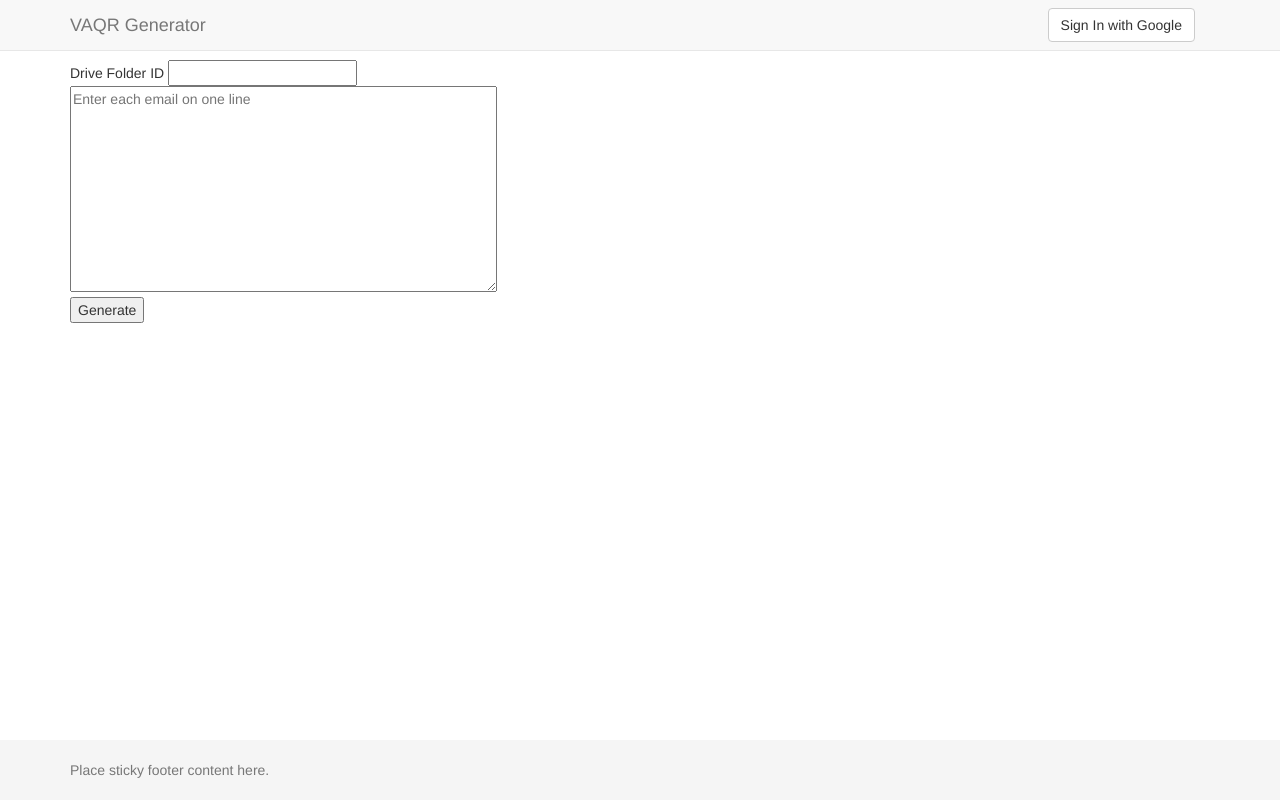
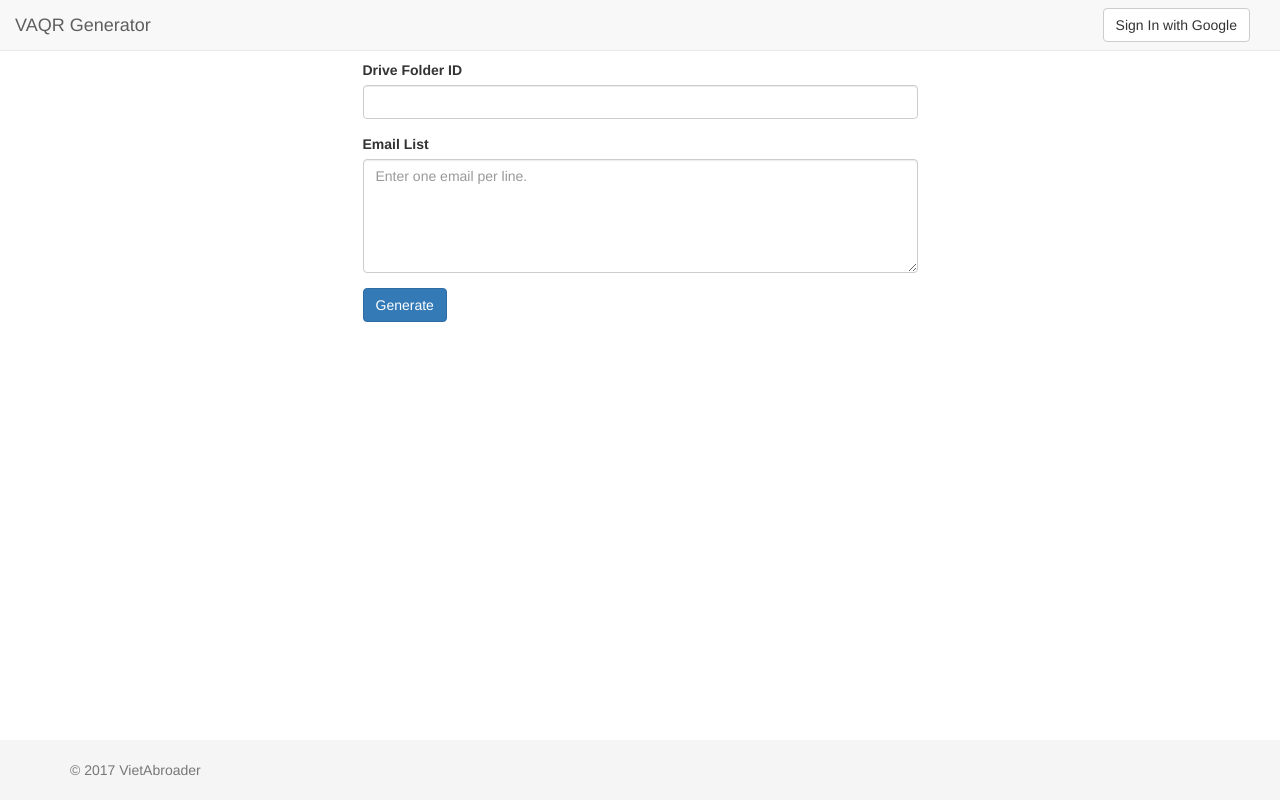
Before and after one commit to vietabroader/VAQR-generator-webapp, a Flask app: page / in a window 1280 px wide. Run offline with Flask 2, Linux system fonts and the light colour scheme; some libraries are stand-ins or nearby versions.

Commit message:
Improved layout

```diff
--- a/static/css/style.css
+++ b/static/css/style.css
@@ -37,3 +37,9 @@ body > .container {
 code {
   font-size: 80%;
 }
+
+.table td, .table th, .table tr {
+    height: 62px;
+    overflow: auto;
+    white-space: nowrap;
+}
--- a/templates/index.html
+++ b/templates/index.html
@@ -1,15 +1,19 @@
 {% extends "layout.html" %}
 {% block body %}
+
 <div class="row">
-  <div class="col-md-6">
-
-    <form action="{{ url_for('generate') }}" method="POST" id="emailsForm">
-      Drive Folder ID <input type="text" name="folder_id">
-      <br>
-      <textarea rows="10"  cols="50" placeholder="Enter each email on one line"
-                name="emails" form="emailsForm"></textarea>
-      <br>
-      <input type="submit" value="Generate">
+  <div class="col-md-6 col-md-offset-3">
+    <form action="{{ url_for('generate') }}" method="POST" id="emails_to_qr">
+      <div class="form-group">
+        <label for="folder_id">Drive Folder ID</label>
+        <input type="text" class="form-control" id="folder_id" aria-describedby="emailHelp">
+      </div>
+      <div class="form-group">
+        <label for="emails">Email List</label>
+        <textarea rows="5" placeholder="Enter one email per line."
+                  name="emails" form="emails_to_qr" class="form-control"></textarea>
+      </div>
+      <input type="submit" value="Generate" class="btn btn-primary">
     </form>
     <br>
     <div>
@@ -23,24 +27,35 @@
       {% endif %}
       {% endwith %}
     </div>
-  </div> <!-- col-md-6 -->
+  </div> <!-- div col offset -->
+</div> <!-- div row -->
 
-  <div class="col-md-6">
+<div class="row">
+  <div class="col-md-8 col-md-offset-2">
     {% if email_link %}
-      <table>
-        <tr>
-          <th>Email</th>
-          <th>Drive link</th>
-        </tr>
+      <table class="table"><thead>
+        <td>
+          <table class="table" style="table-layout:fixed;width:250px;">
+            <tr><th>Email</th></tr>
             {% for item in email_link %}
               <tr>
                 <td>{{ item }}</td>
-            <td>{{ email_link[item] }}</td>
               </tr>
             {% endfor %}
           </table>
+        </td>
+        <td>
+          <table class="table">
+            <tr><th>Google Drive Links</th></tr>
+            {% for item in email_link %}
+              <tr>
+                <td><a href="{{ email_link[item] }}">{{ email_link[item] }}</a></td>
+              </tr>
+            {% endfor %}
+          </table>
+        </td>
+      </thead></table>
     {% endif %}
-  </div> <!-- col-md-6 -->
-</div>
-
+  </div> <!-- div col offset -->
+</div> <!-- div row -->
 {% endblock %}
--- a/templates/layout.html
+++ b/templates/layout.html
@@ -30,25 +30,30 @@
 
     <!-- Fixed navbar -->
     <nav class="navbar navbar-default navbar-fixed-top">
-      <div class="container">
+      <div class="container-fluid">
         <div class="navbar-header">
+          <button type="button" class="navbar-toggle" data-toggle="collapse" data-target="#myNavbar">
+            <span class="icon-bar"></span>
+            <span class="icon-bar"></span>
+            <span class="icon-bar"></span>
+          </button>
           <a class="navbar-brand" href="#">VAQR Generator</a>
         </div>
 
-        <ul class="nav navbar-nav pull-right">
+        <div class="collapse navbar-collapse navbar-right" id="myNavbar">
           {% if not is_signed_in: %}
           <form action="{{ url_for('oauth2callback') }}" method="GET"
                 class="navbar-form navbar-left">
             <button type="submit" class="btn btn-default">Sign In with Google</button>
           </form>
           {% else %}
-          <p class="navbar-text">Signed In as {{ email }} </p>
+          <p class="navbar-text">Signed in as {{ email }} </p>
           <form action="{{ url_for('oauth2revoke') }}" method="GET"
                 class="navbar-form navbar-left">
             <button type="submit" class="btn btn-default">Sign Out</button>
           </form>
           {% endif %}
-        </ul>
+        </div>
 
       </div> <!-- div container -->
     </nav>
@@ -62,7 +67,7 @@
 
     <footer class="footer">
       <div class="container">
-        <p class="text-muted">Place sticky footer content here.</p>
+        <p class="text-muted">&copy; 2017 VietAbroader</p>
       </div>
     </footer>
 
```
Lines whose indentation alone changed are shown as unchanged.
